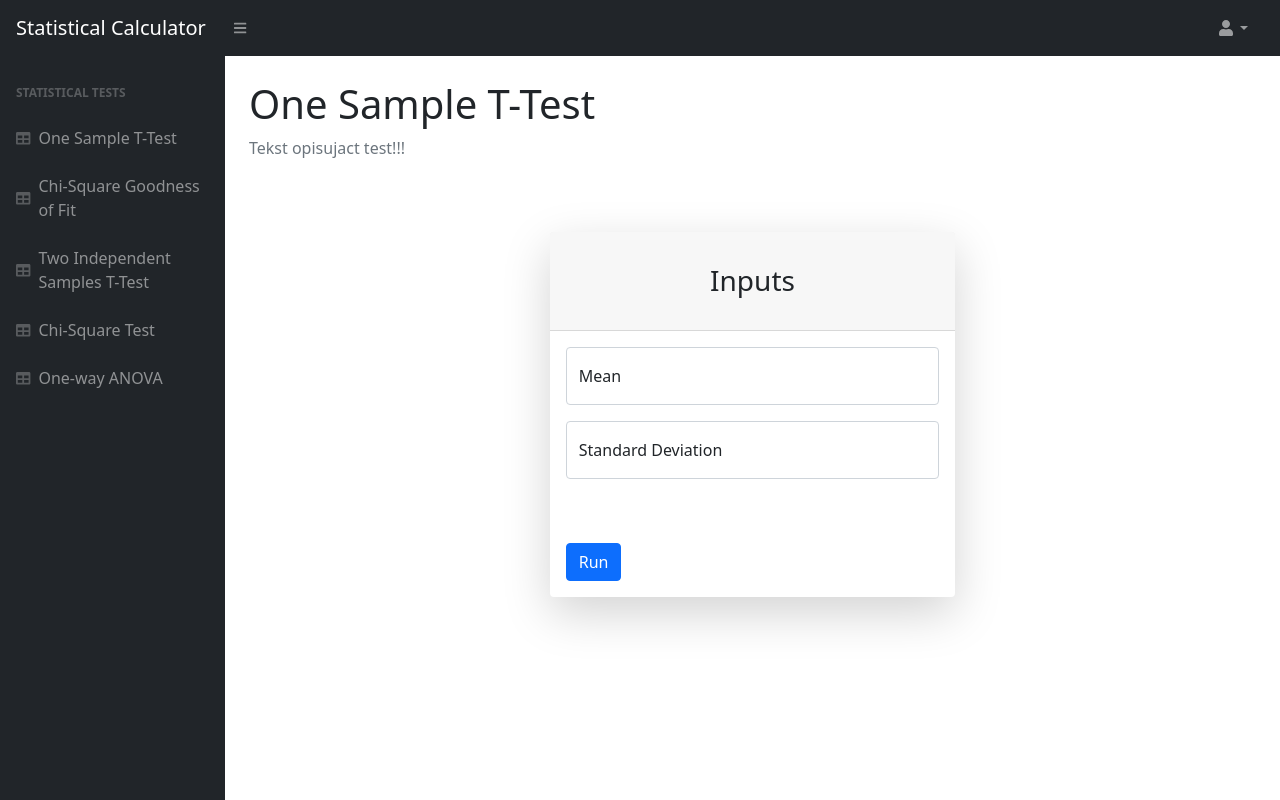
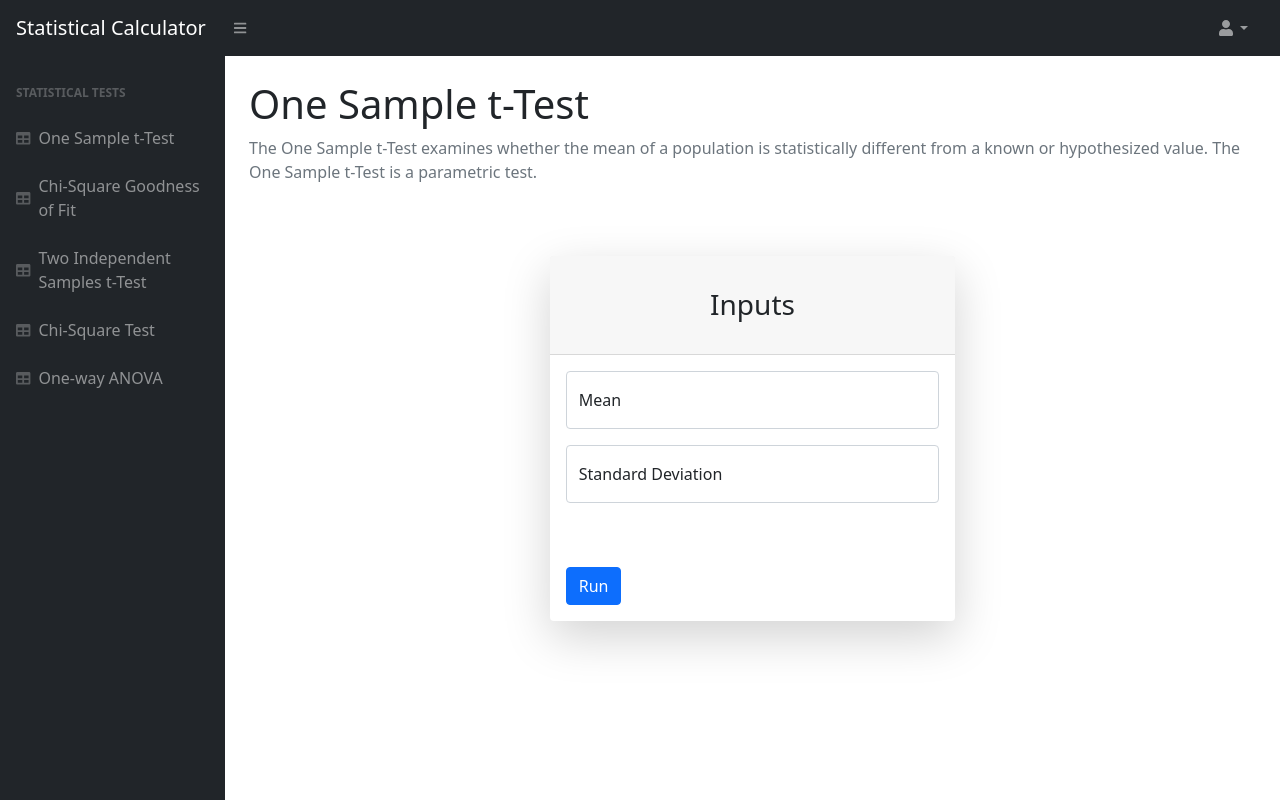
Before and after one commit to Ziolo1999/Webapp, a plain HTML site: page Webapp/one_sample_ttest.html in a window 1280 px wide. Drawn offline with nearby package versions, Linux system fonts and the light colour scheme.

Commit message:
Zmainy wprowadzone przez MC

```diff
--- a/Webapp/one_sample_ttest.html
+++ b/Webapp/one_sample_ttest.html
@@ -13,7 +13,7 @@
     <body>
         <nav class="sb-topnav navbar navbar-expand navbar-dark bg-dark">
             <!-- Navbar Brand-->
-            <a class="navbar-brand ps-3" href="inedx">Statistical Calculator</a>
+            <a class="navbar-brand ps-3" href="index">Statistical Calculator</a>
             <!-- Sidebar Toggle-->
             <button class="btn btn-link btn-sm order-1 order-lg-0 me-4 me-lg-0" id="sidebarToggle" href="#!"><i class="fas fa-bars"></i></button>
             <!-- Navbar Search-->
@@ -41,7 +41,7 @@
                             <div class="sb-sidenav-menu-heading">Statistical Tests</div>
                             <a class="nav-link" href="one_sample_ttest">
                                 <div class="sb-nav-link-icon"><i class="fas fa-table"></i></div>
-                                One Sample T-Test
+                                One Sample t-Test
                             </a>
                             <a class="nav-link" href="chi_square_goodness_of_fit">
                                 <div class="sb-nav-link-icon"><i class="fas fa-table"></i></div>
@@ -49,7 +49,7 @@
                             </a>
                             <a class="nav-link" href="two_independent_samples_ttest">
                                 <div class="sb-nav-link-icon"><i class="fas fa-table"></i></div>
-                                Two Independent Samples T-Test
+                                Two Independent Samples t-Test
                             </a>
                             <a class="nav-link" href="chi_square_test">
                                 <div class="sb-nav-link-icon"><i class="fas fa-table"></i></div>
@@ -68,9 +68,9 @@
             <div id="layoutSidenav_content">
                 <main>
                     <div class="container-fluid px-4">
-                        <h1 class="mt-4">One Sample T-Test</h1>
+                        <h1 class="mt-4">One Sample t-Test</h1>
                         <ol class="breadcrumb mb-4">
-                    <li class="breadcrumb-item active">Tekst opisujact test!!!</li>
+                    <li class="breadcrumb-item active">The One Sample t-Test examines whether the mean of a population is statistically different from a known or hypothesized value. The One Sample t-Test is a parametric test.</li>
                         </ol>
                         <div class="row justify-content-center">
                             <div class="col-lg-5">
```
Also changed, not shown: 4 other files.
